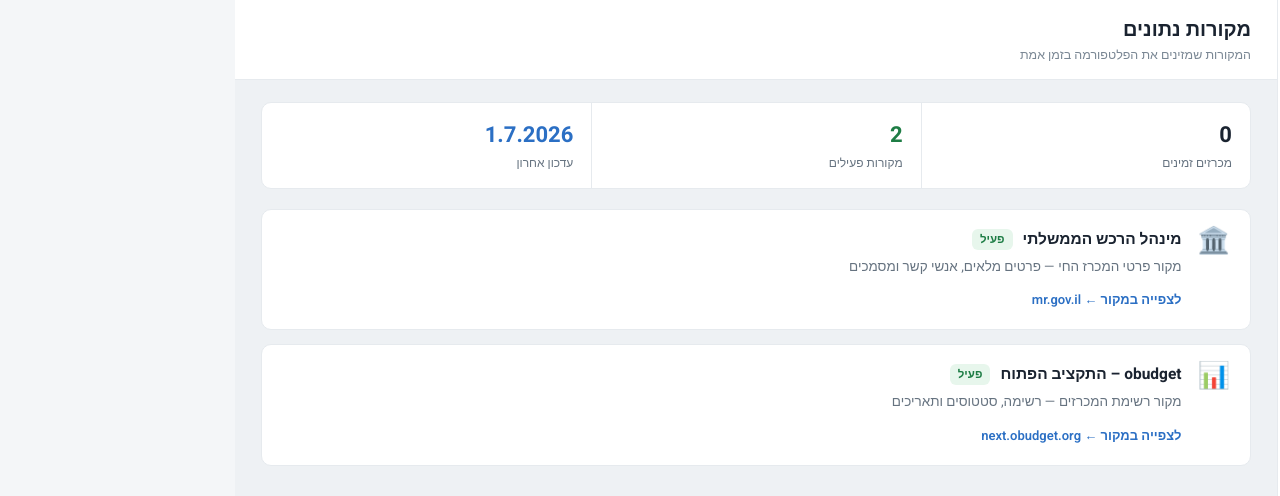
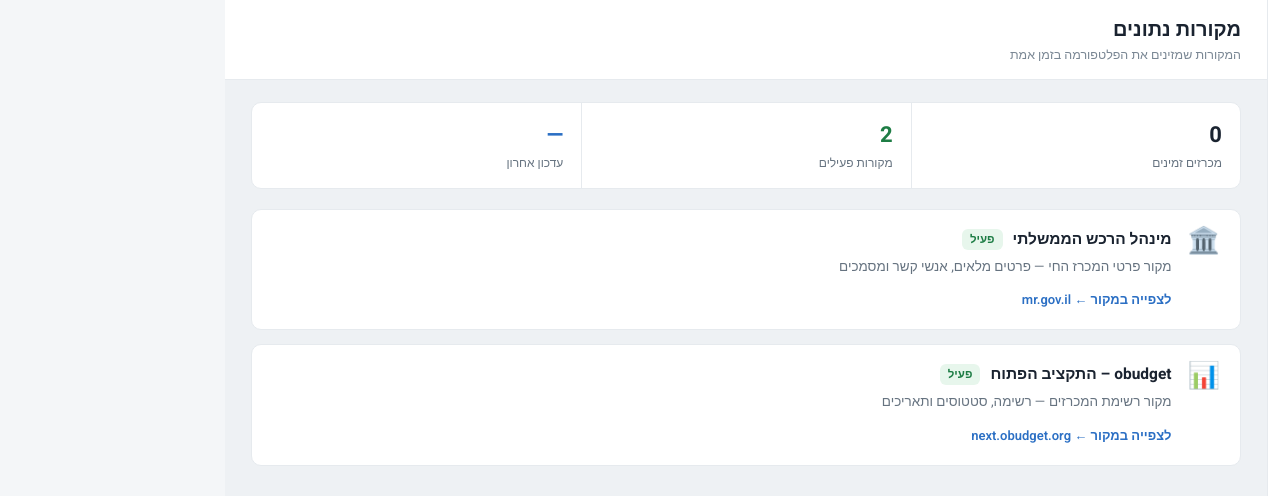
Before and after one commit to alon94/tenders-agent, a Next.js app: page /sources in a window 1280 px wide. Shown: the top 496 px of the page. Built offline with nearby package versions, Linux system fonts and the light colour scheme; no server answers.

Commit message:
Add loading spinner to SourcesPage component

```diff
--- a/app/sources/page.tsx
+++ b/app/sources/page.tsx
@@ -21,36 +21,49 @@
   },
 ];
 
+function Spinner() {
+  return (
+    <span style={{ display: 'inline-block', width: 14, height: 14, border: '2px solid ' + BORDER, borderTopColor: BLUE, borderRadius: '50%', animation: 'sourcesSpin 0.7s linear infinite', verticalAlign: 'middle' }} />
+  );
+}
+
 export default function SourcesPage() {
   const [count, setCount] = useState<number | null>(null);
   const [updated, setUpdated] = useState<string>('—');
+  const [loading, setLoading] = useState(true);
 
   useEffect(() => {
     let total = 0;
+    let latestFetchedAt = '';
     const load = async (offset: number) => {
       const res = await fetch('/api/' + 'tenders?offset=' + offset);
       const data = await res.json();
       const batch = (data.tenders || []).length;
       total += batch;
+      if (data.fetchedAt) latestFetchedAt = data.fetchedAt;
       if (batch === 1000) return load(offset + 1000);
       setCount(total);
+      setUpdated(latestFetchedAt
+        ? new Date(latestFetchedAt).toLocaleString('he-IL', { day: '2-digit', month: '2-digit', year: 'numeric', hour: '2-digit', minute: '2-digit' })
+        : new Date().toLocaleDateString('he-IL'));
+      setLoading(false);
     };
-    load(0).catch(() => setCount(0));
-    setUpdated(new Date().toLocaleDateString('he-IL'));
+    load(0).catch(() => { setCount(0); setLoading(false); });
   }, []);
 
   const kpiCells = [
-    { v: count === null ? '…' : count.toLocaleString('he-IL'), l: "מכרזים זמינים", c: DARK },
+    { v: loading ? <Spinner /> : (count === null ? '…' : count.toLocaleString('he-IL')), l: "מכרזים זמינים", c: DARK },
     { v: String(SOURCES.length), l: "מקורות פעילים", c: '#1e7d45' },
-    { v: updated, l: "עדכון אחרון", c: BLUE },
+    { v: loading ? <Spinner /> : updated, l: "עדכון אחרון", c: BLUE },
   ];
 
   return (
     <InternalShell title={"מקורות נתונים"} subtitle={"המקורות שמזינים את הפלטפורמה בזמן אמת"}>
+      <style>{`@keyframes sourcesSpin { to { transform: rotate(360deg); } }`}</style>
       <div style={{ display: 'grid', gridTemplateColumns: 'repeat(3,1fr)', background: '#fff', border: '1px solid ' + BORDER, borderRadius: 10, overflow: 'hidden', marginBottom: 20 }}>
         {kpiCells.map((k, i) => (
           <div key={i} style={{ padding: '16px 18px', borderInlineEnd: i < kpiCells.length - 1 ? '1px solid ' + BORDER : 'none' }}>
-            <div style={{ fontSize: 22, fontWeight: 700, color: k.c }}>{k.v}</div>
+            <div style={{ fontSize: 22, fontWeight: 700, color: k.c, minHeight: 28, display: 'flex', alignItems: 'center' }}>{k.v}</div>
             <div style={{ fontSize: 12, color: MUTED, marginTop: 3 }}>{k.l}</div>
           </div>
         ))}
```
